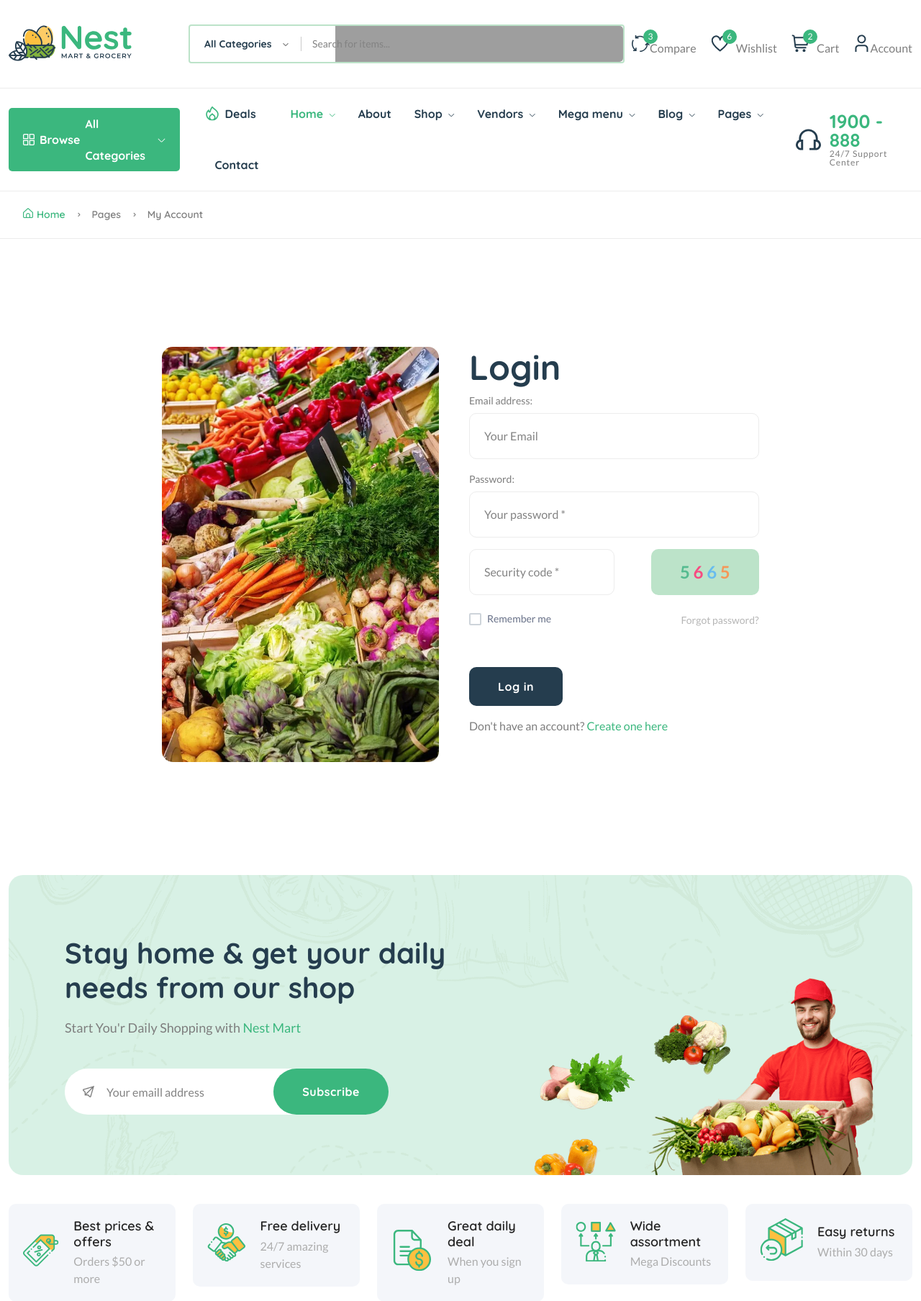
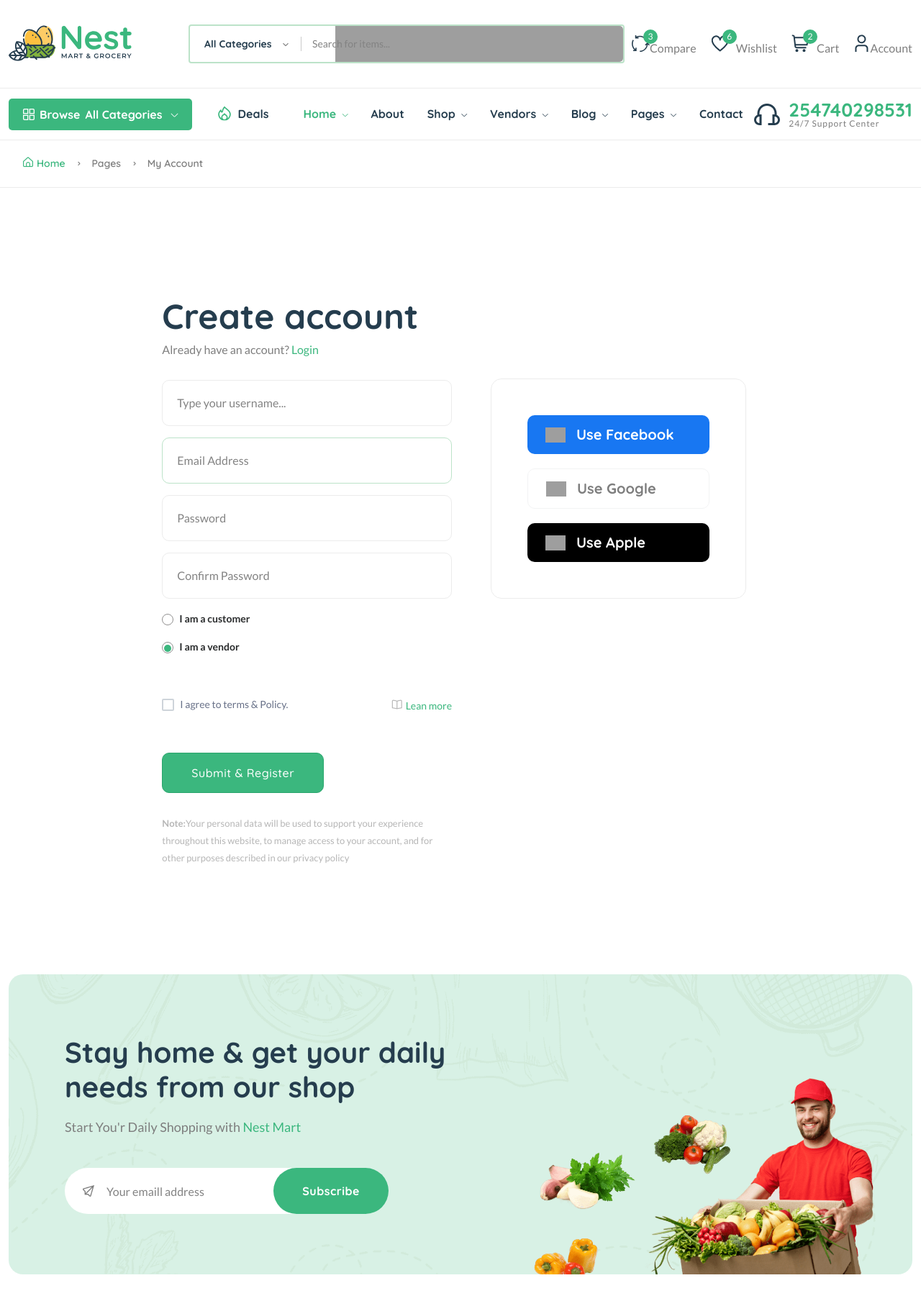
Before and after one commit to topister/farmersmarket, a Django app: page /user/signUp in a window 1280 px wide. Shown: the top 1808 px of the page at 72% size. Run offline with Django 4.2, Linux system fonts and the light colour scheme; some libraries are stand-ins or nearby versions; grey boxes are pictures that could not be loaded.

Commit message:
sign up page

```diff
--- a/emarketproject/templates/partials/base.html
+++ b/emarketproject/templates/partials/base.html
@@ -442,7 +442,7 @@
                                             <li><a href="vendor-guide.html">Vendor Guide</a></li>
                                         </ul>
                                     </li>
-                                    <li class="position-static">
+                                    <!-- <li class="position-static">
                                         <a href="#">Mega menu <i class="fi-rs-angle-down"></i></a>
                                         <ul class="mega-menu">
                                             <li class="sub-mega-menu sub-mega-menu-width-22">
@@ -501,7 +501,7 @@
                                                 </div>
                                             </li>
                                         </ul>
-                                    </li>
+                                    </li> -->
                                     <li>
                                         <a href="blog-category-grid.html">Blog <i class="fi-rs-angle-down"></i></a>
                                         <ul class="sub-menu">
@@ -544,7 +544,7 @@
                     </div>
                     <div class="hotline d-none d-lg-flex">
                         <img src="{% static 'assets/imgs/theme/icons/icon-headphone.svg' %}" alt="hotline" />
-                        <p>1900 - 888<span>24/7 Support Center</span></p>
+                        <p><small>254740298531</small><span>24/7 Support Center</span></p>
                     </div>
                     <div class="header-action-icon-2 d-block d-lg-none">
                         <div class="burger-icon burger-icon-white">
--- a/emarketproject/templates/userauths/signUp.html
+++ b/emarketproject/templates/userauths/signUp.html
@@ -16,54 +16,98 @@
                 <div class="row">
                     <div class="col-xl-8 col-lg-10 col-md-12 m-auto">
                         <div class="row">
-                            <div class="col-lg-6 pr-30 d-none d-lg-block">
-                                <img class="border-radius-15" src="{% static 'assets/imgs/logo/login2.jpeg' %}" alt="" />
-                            </div>
                             <div class="col-lg-6 col-md-8">
                                 <div class="login_wrap widget-taber-content background-white">
                                     <div class="padding_eight_all bg-white">
-                                        <div class="heading_s1">
-                                            <h1 class="mb-5">Login</h1>
+                                        {% if form.errors %}
+                                        <div class="alert alert-danger">
+                                            <strong>{{form.errors}}</strong>
 
                                         </div>
-                                        <form method="post">
+                                        {% endif %}
+                                        <div class="heading_s1">
+                                            <h1 class="mb-5">Create account</h1>
+                                            <p class="mb-30">Already have an account? <a href="page-login.html">Login</a></p>
+                                        </div>
+                                        <form method="POST">
+                                            {% csrf_token %}
+
                                             <div class="form-group">
-                                                <label for="email">Email address: </label>
-
-                                                <input type="text" required="" name="email" placeholder="Your Email" />
+                                                {{form.username}}
                                             </div>
                                             <div class="form-group">
-                                                <label for="password">Password: </label>
-                                                <input required="" type="password" name="password" placeholder="Your password *" />
+                                                {{form.email}}
                                             </div>
-                                            <div class="login_footer form-group">
+                                            <div class="form-group">
+                                                {{form.password1}}
+                                            </div>
+                                            <div class="form-group">
+                                                {{form.password2}}
+                                            </div>
+                                            <!-- <div class="form-group">
+                                                <input type="text" required="" name="username" placeholder="Username" />
+                                            </div>
+                                            <div class="form-group">
+                                                <input type="text" required="" name="email" placeholder="Email" />
+                                            </div>
+                                            <div class="form-group">
+                                                <input required="" type="password" name="password" placeholder="Password" />
+                                            </div>
+                                            <div class="form-group">
+                                                <input required="" type="password" name="password" placeholder="Confirm password" />
+                                            </div> -->
+                                            <!-- <div class="login_footer form-group">
                                                 <div class="chek-form">
                                                     <input type="text" required="" name="email" placeholder="Security code *" />
                                                 </div>
                                                 <span class="security-code">
-                                                    <b class="text-new">5</b>
+                                                    <b class="text-new">8</b>
                                                     <b class="text-hot">6</b>
-                                                    <b class="text-sale">6</b>
+                                                    <b class="text-sale">7</b>
                                                     <b class="text-best">5</b>
                                                 </span>
+                                            </div> -->
+                                            <div class="payment_option mb-50">
+                                                <div class="custome-radio">
+                                                    <input class="form-check-input" required="" type="radio" name="payment_option" id="exampleRadios3" checked="" />
+                                                    <label class="form-check-label" for="exampleRadios3" data-bs-toggle="collapse" data-target="#bankTranfer" aria-controls="bankTranfer">I am a customer</label>
+                                                </div>
+                                                <div class="custome-radio">
+                                                    <input class="form-check-input" required="" type="radio" name="payment_option" id="exampleRadios4" checked="" />
+                                                    <label class="form-check-label" for="exampleRadios4" data-bs-toggle="collapse" data-target="#checkPayment" aria-controls="checkPayment">I am a vendor</label>
+                                                </div>
                                             </div>
                                             <div class="login_footer form-group mb-50">
                                                 <div class="chek-form">
                                                     <div class="custome-checkbox">
-                                                        <input class="form-check-input" type="checkbox" name="checkbox" id="exampleCheckbox1" value="" />
-                                                        <label class="form-check-label" for="exampleCheckbox1"><span>Remember me</span></label>
+                                                        <input class="form-check-input" type="checkbox" name="checkbox" id="exampleCheckbox12" value="" />
+                                                        <label class="form-check-label" for="exampleCheckbox12"><span>I agree to terms &amp; Policy.</span></label>
                                                     </div>
                                                 </div>
-                                                <a class="text-muted" href="#">Forgot password?</a>
+                                                <a href="page-privacy-policy.html"><i class="fi-rs-book-alt mr-5 text-muted"></i>Lean more</a>
                                             </div>
-                                            <div class="form-group">
-                                                <button type="submit" class="btn btn-heading btn-block hover-up" name="login">Log in</button>
+                                            <div class="form-group mb-30">
+                                                <button type="submit" class="btn btn-fill-out btn-block hover-up font-weight-bold" name="login">Submit &amp; Register</button>
                                             </div>
-                                            <div>
-                                                <p class="mb-30">Don't have an account? <a href="page-register.html">Create one here</a></p>
-                                            </div>
+                                            <p class="font-xs text-muted"><strong>Note:</strong>Your personal data will be used to support your experience throughout this website, to manage access to your account, and for other purposes described in our privacy policy</p>
                                         </form>
                                     </div>
+                                </div>
+                            </div>
+                            <div class="col-lg-6 pr-30 d-none d-lg-block">
+                                <div class="card-login mt-115">
+                                    <a href="#" class="social-login facebook-login">
+                                        <img src="{% static 'assets/imgs/theme/icons/logo-facebook.svg' %}" alt="" />
+                                        <span>Use Facebook</span>
+                                    </a>
+                                    <a href="#" class="social-login google-login">
+                                        <img src="{% static 'assets/imgs/theme/icons/logo-google.svg' %}" alt="" />
+                                        <span>Use Google</span>
+                                    </a>
+                                    <a href="#" class="social-login apple-login">
+                                        <img src="{% static 'assets/imgs/theme/icons/logo-apple.svg' %}" alt="" />
+                                        <span>Use Apple</span>
+                                    </a>
                                 </div>
                             </div>
                         </div>
@@ -73,4 +117,5 @@
         </div>
     </main>
 
+
 {% endblock content %}
--- a/emarketproject/userauths/forms.py
+++ b/emarketproject/userauths/forms.py
@@ -3,6 +3,11 @@
 from userauths.models import User
 
 class SignUpForm(UserCreationForm):
+    username = forms.CharField(widget=forms.TextInput(attrs={"placeholder": "Type your username..."}))
+    email = forms.EmailField(widget=forms.EmailInput(attrs={"placeholder": "Email Address"}))
+    password1 = forms.CharField(widget=forms.PasswordInput(attrs={"placeholder": "Password"}))
+    password2 = forms.CharField(widget=forms.PasswordInput(attrs={"placeholder": "Confirm Password"}))
+
     class Meta:
         model = User
         fields = ['username', 'email']
```
Also changed, not shown: emarketproject/db.sqlite3.
